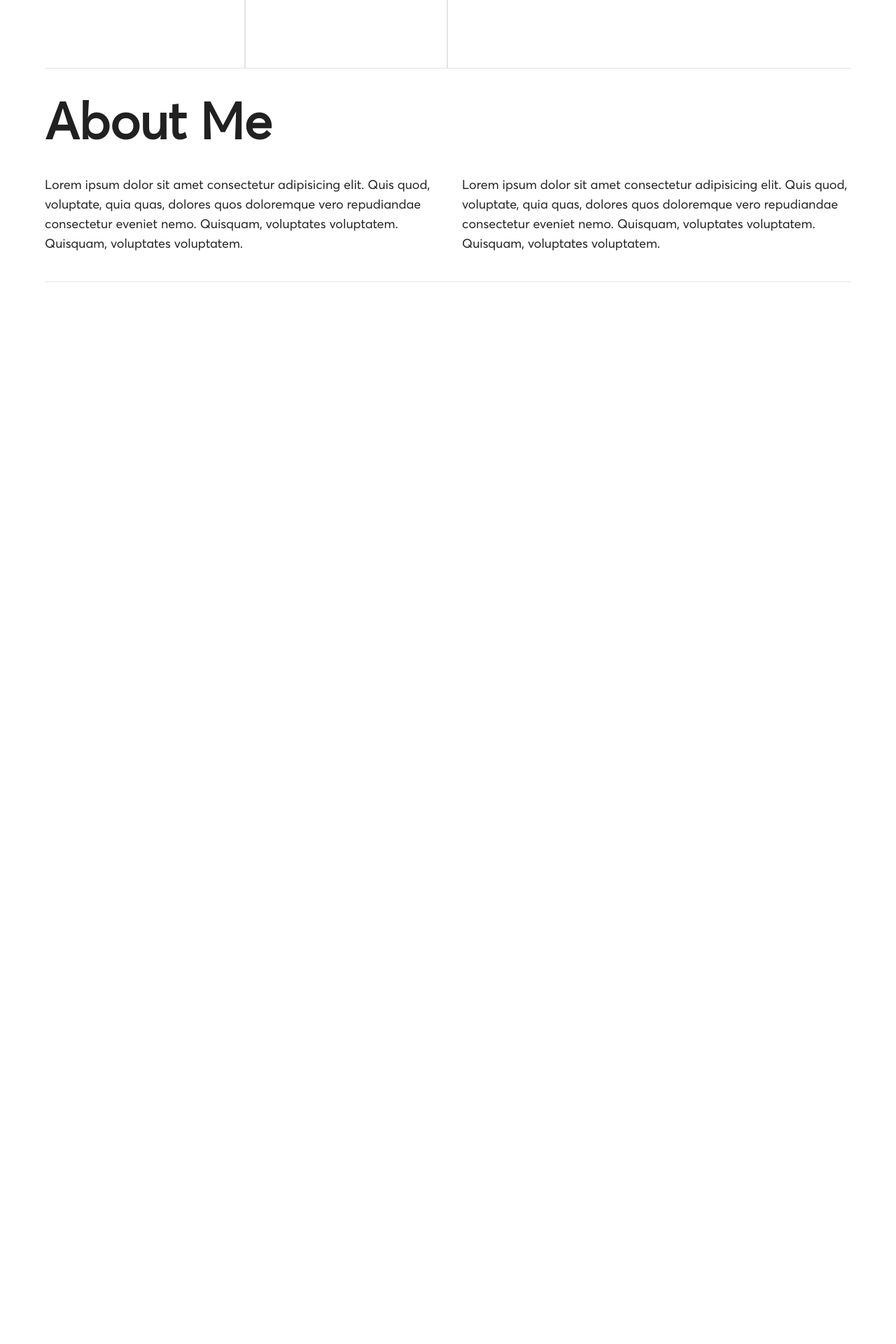
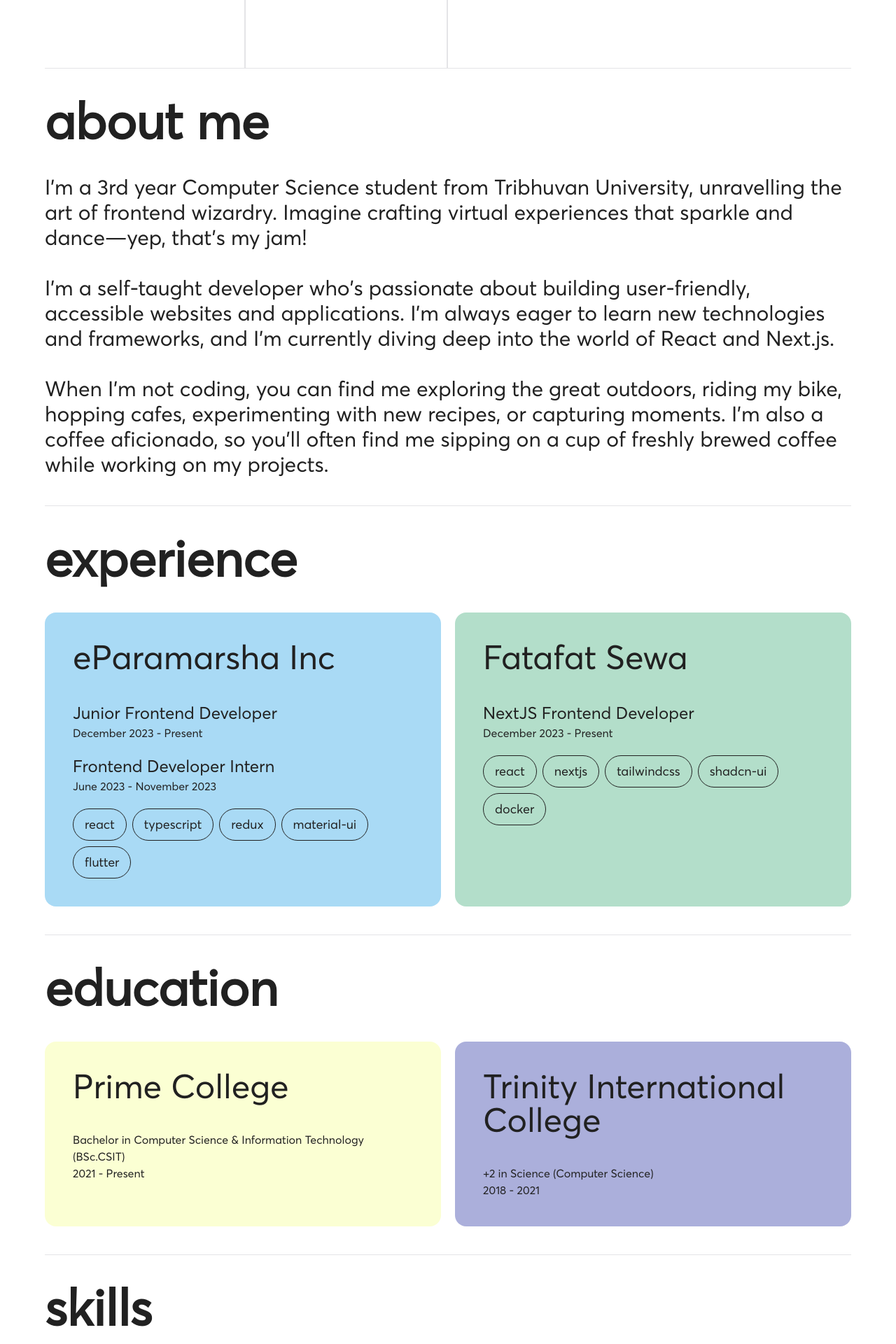
Before and after one commit to tyzrex/minimal-portfolio, a Next.js app: page / in a window 1280 px wide. Shown: the part 840-2760 px from the top of the page at 70% size. Before the commit the page ends 1243 px from the top, so only its background shows below. Built offline with nearby package versions, Linux system fonts and the light colour scheme.

Commit message:
sections

```diff
--- a/src/app/page.tsx
+++ b/src/app/page.tsx
@@ -1,7 +1,10 @@
 "use client";
 
 import AboutSection from "@/components/sections/about-section";
+import EducationSection from "@/components/sections/education-section";
+import ExperienceSection from "@/components/sections/experience-section";
 import HeroSection from "@/components/sections/hero-section";
+import SkillSection from "@/components/sections/skills-section";
 import MaxWidthWrapper from "@/components/wrappers/max-width-wrapper";
 import { useTheme } from "next-themes";
 
@@ -12,6 +15,9 @@ export default function Home() {
       <MaxWidthWrapper>
         <HeroSection />
         <AboutSection />
+        <ExperienceSection />
+        <EducationSection />
+        <SkillSection />
       </MaxWidthWrapper>
     </main>
   );
--- a/src/components/sections/about-section.tsx
+++ b/src/components/sections/about-section.tsx
@@ -5,25 +5,25 @@ export default function AboutSection() {
   return (
     <>
       <SectionWrapper>
-        <SectionHeader title="About Me" />
-        <div className="grid grid-cols-1 md:grid-cols-2 gap-10">
-          <div>
-            <p className="text-lg">
-              Lorem ipsum dolor sit amet consectetur adipisicing elit. Quis
-              quod, voluptate, quia quas, dolores quos doloremque vero
-              repudiandae consectetur eveniet nemo. Quisquam, voluptates
-              voluptatem. Quisquam, voluptates voluptatem.
-            </p>
-          </div>
-          <div>
-            <p className="text-lg">
-              Lorem ipsum dolor sit amet consectetur adipisicing elit. Quis
-              quod, voluptate, quia quas, dolores quos doloremque vero
-              repudiandae consectetur eveniet nemo. Quisquam, voluptates
-              voluptatem. Quisquam, voluptates voluptatem.
-            </p>
-          </div>
-        </div>
+        <SectionHeader title="about me" />
+        <p className="section-p-typography">
+          I'm a 3rd year Computer Science student from Tribhuvan University,
+          unravelling the art of frontend wizardry. Imagine crafting virtual
+          experiences that sparkle and dance—yep, that's my jam!
+          <br />
+          <br />
+          I'm a self-taught developer who's passionate about building
+          user-friendly, accessible websites and applications. I'm always eager
+          to learn new technologies and frameworks, and I'm currently diving
+          deep into the world of React and Next.js.
+          <br />
+          <br />
+          When I'm not coding, you can find me exploring the great outdoors,
+          riding my bike, hopping cafes, experimenting with new recipes, or
+          <a href="https://www.instagram.com/sulavbaral/"> capturing moments</a>
+          . I'm also a coffee aficionado, so you'll often find me sipping on a
+          cup of freshly brewed coffee while working on my projects.
+        </p>
       </SectionWrapper>
     </>
   );
--- /dev/null
+++ b/src/components/sections/education-section.tsx
@@ -0,0 +1,48 @@
+import WordBadge from "../atoms/word-badge";
+import SectionHeader from "../reusables/section-header";
+import SectionSubHeader from "../reusables/section-sub-header";
+import SectionWrapper from "../wrappers/section-wrapper";
+
+export default function EducationSection() {
+  return (
+    <>
+      <SectionWrapper>
+        <SectionHeader title="education" />
+
+        <div className="grid lg:grid-cols-2 gap-5">
+          <div className="bg-accent-yellow rounded-2xl p-10">
+            <SectionSubHeader title="Prime College" />
+
+            <div className="flex flex-col gap-5">
+              <div>
+                <p>
+                  Bachelor in Computer Science & Information Technology
+                  (BSc.CSIT) <br />
+                  2021 - Present
+                </p>
+              </div>
+            </div>
+          </div>
+
+          <div className="bg-accent-purple rounded-2xl p-10">
+            <SectionSubHeader
+              title="
+            Trinity International College
+            "
+            />
+
+            <div className="flex flex-col gap-5">
+              <div>
+                <p>
+                  +2 in Science (Computer Science)
+                  <br />
+                  2018 - 2021
+                </p>
+              </div>
+            </div>
+          </div>
+        </div>
+      </SectionWrapper>
+    </>
+  );
+}
--- /dev/null
+++ b/src/components/sections/experience-section.tsx
@@ -0,0 +1,58 @@
+import WordBadge from "../atoms/word-badge";
+import SectionHeader from "../reusables/section-header";
+import SectionSubHeader from "../reusables/section-sub-header";
+import SectionWrapper from "../wrappers/section-wrapper";
+
+export default function ExperienceSection() {
+  return (
+    <>
+      <SectionWrapper>
+        <SectionHeader title="experience" />
+
+        <div className="grid lg:grid-cols-2 gap-5">
+          <div className="bg-accent-blue rounded-2xl p-10">
+            <SectionSubHeader title="eParamarsha Inc" />
+
+            <div className="flex flex-col gap-5">
+              <div>
+                <p className="text-2xl">Junior Frontend Developer</p>
+                <p>December 2023 - Present</p>
+              </div>
+
+              <div>
+                <p className="text-2xl">Frontend Developer Intern</p>
+                <p>June 2023 - November 2023</p>
+              </div>
+              <p className="md:flex items-center gap-2 flex-wrap hidden">
+                <WordBadge word="react" />
+                <WordBadge word="typescript" />
+                <WordBadge word="redux" />
+                <WordBadge word="material-ui" />
+                <WordBadge word="flutter" />
+              </p>
+            </div>
+          </div>
+
+          <div className="bg-accent-green rounded-2xl p-10">
+            <SectionSubHeader title="Fatafat Sewa" />
+
+            <div className="flex flex-col gap-5">
+              <div>
+                <p className="text-2xl">NextJS Frontend Developer</p>
+                <p>December 2023 - Present</p>
+              </div>
+
+              <p className="hidden md:flex items-center gap-2 flex-wrap">
+                <WordBadge word="react" />
+                <WordBadge word="nextjs" />
+                <WordBadge word="tailwindcss" />
+                <WordBadge word="shadcn-ui" />
+                <WordBadge word="docker" />
+              </p>
+            </div>
+          </div>
+        </div>
+      </SectionWrapper>
+    </>
+  );
+}
--- a/src/components/sections/hero-section.tsx
+++ b/src/components/sections/hero-section.tsx
@@ -1,4 +1,5 @@
 import { FlipWords } from "../molecules/flip-words";
+import { Button } from "../ui/button";
 
 export default function HeroSection() {
   return (
@@ -38,8 +39,8 @@ export default function HeroSection() {
                 </div>
               </div>
             </div>
-            <aside className="flex flex-col items-center justify-center w-full">
-              <div className="flex items-start justify-start w-full md:w-fit h-24 bg-primary text-primary-foreground border rounded-lg flex-col p-5">
+            <aside className="flex flex-col items-center justify-center w-full order-first">
+              <div className="flex items-start justify-start w-full md:w-fit h-full bg-primary text-primary-foreground border rounded-lg flex-col p-5">
                 <div className="flex gap-2 items-center">
                   <div
                     className="rounded-full w-4 h-4 animate-bounce
@@ -58,15 +59,22 @@ export default function HeroSection() {
                 <div className="flex items-center gap-2 mt-4 justify-start">
                   <p className="">sb@devstudio:~$</p>
                   <p className="">echo "Hello, World"</p>
+
                   <div
                     className="flex items-center justify-center w-1 h-4 bg-white animate-blink
                   "
                   ></div>
                 </div>
+                <div className="flex items-center gap-2 justify-start">
+                  <p className="">sb@devstudio:~$</p>
+                  <p className="">
+                    <span className="text-red-500">cat</span> sulav-baral/
+                  </p>
+                </div>
               </div>
             </aside>
           </div>
-          <div className="flex flex-col mx-auto p-0 md:p-24 my-5 md:my-10">
+          <div className="flex flex-col mx-auto py-5 md:p-24 my-5 md:my-10">
             <h1 className="hero-typography">Hi i am sulav baral</h1>
             <h2 className="hero-typography">
               I am a{" "}
--- /dev/null
+++ b/src/components/sections/skills-section.tsx
@@ -0,0 +1,64 @@
+import WordBadge from "../atoms/word-badge";
+import SectionHeader from "../reusables/section-header";
+import SectionSubHeader from "../reusables/section-sub-header";
+import SectionWrapper from "../wrappers/section-wrapper";
+
+export default function SkillSection() {
+  return (
+    <>
+      <SectionWrapper>
+        <SectionHeader title="skills" />
+        <div className="grid grid-cols-3 gap-5">
+          <div className="flex flex-col p-10 border-2 rounded-3xl col-span-2">
+            <SectionSubHeader title="Frontend Development" />
+            <div className="flex gap-5 flex-wrap">
+              <WordBadge word="react" />
+              <WordBadge word="nextjs" />
+              <WordBadge word="tailwindcss" />
+              <WordBadge word="material-ui" />
+              <WordBadge word="bootstrap" />
+              <WordBadge word="redux" />
+              <WordBadge word="shadcn-ui" />
+              <WordBadge word="html" />
+              <WordBadge word="css" />
+              <WordBadge word="sass" />
+            </div>
+          </div>
+
+          <div className="flex flex-col p-10 border-2 rounded-3xl">
+            <SectionSubHeader title="Programming Languages" />
+            <div className="flex gap-5 flex-wrap">
+              <WordBadge word="javascript" />
+              <WordBadge word="typescript" />
+              <WordBadge word="c" />
+              <WordBadge word="c++" />
+            </div>
+          </div>
+
+          <div className="flex flex-col p-10 border-2 rounded-3xl ">
+            <SectionSubHeader title="Backend Development" />
+            <div className="flex gap-5 flex-wrap">
+              <WordBadge word="nodejs" />
+              <WordBadge word="express" />
+              <WordBadge word="postgresql" />
+            </div>
+          </div>
+
+          <div className="flex flex-col p-10 border-2 rounded-3xl col-span-2">
+            <SectionSubHeader title="Tools" />
+            <div className="flex gap-5 flex-wrap">
+              <WordBadge word="git" />
+              <WordBadge word="github" />
+              <WordBadge word="latex" />
+              <WordBadge word="postman" />
+              <WordBadge word="linux" />
+              <WordBadge word="figma" />
+              <WordBadge word="markdown" />
+              <WordBadge word="inkscape" />
+            </div>
+          </div>
+        </div>
+      </SectionWrapper>
+    </>
+  );
+}
--- a/src/components/wrappers/section-wrapper.tsx
+++ b/src/components/wrappers/section-wrapper.tsx
@@ -3,7 +3,5 @@ export default function SectionWrapper({
 }: {
   children: React.ReactNode;
 }) {
-  return (
-    <section className="h-auto border-b py-5 md:py-10">{children}</section>
-  );
+  return <section className="h-auto border-b py-10">{children}</section>;
 }
```
